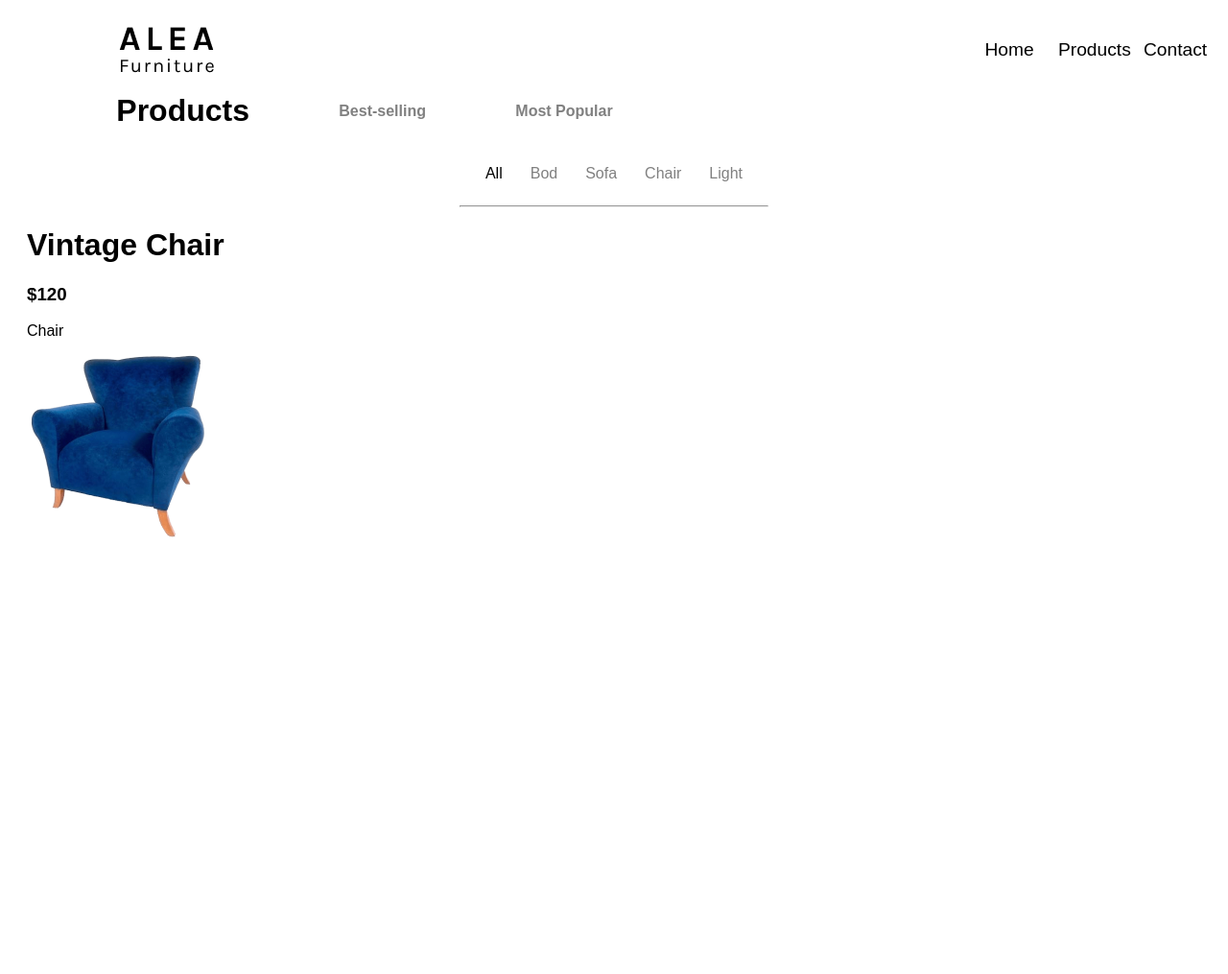
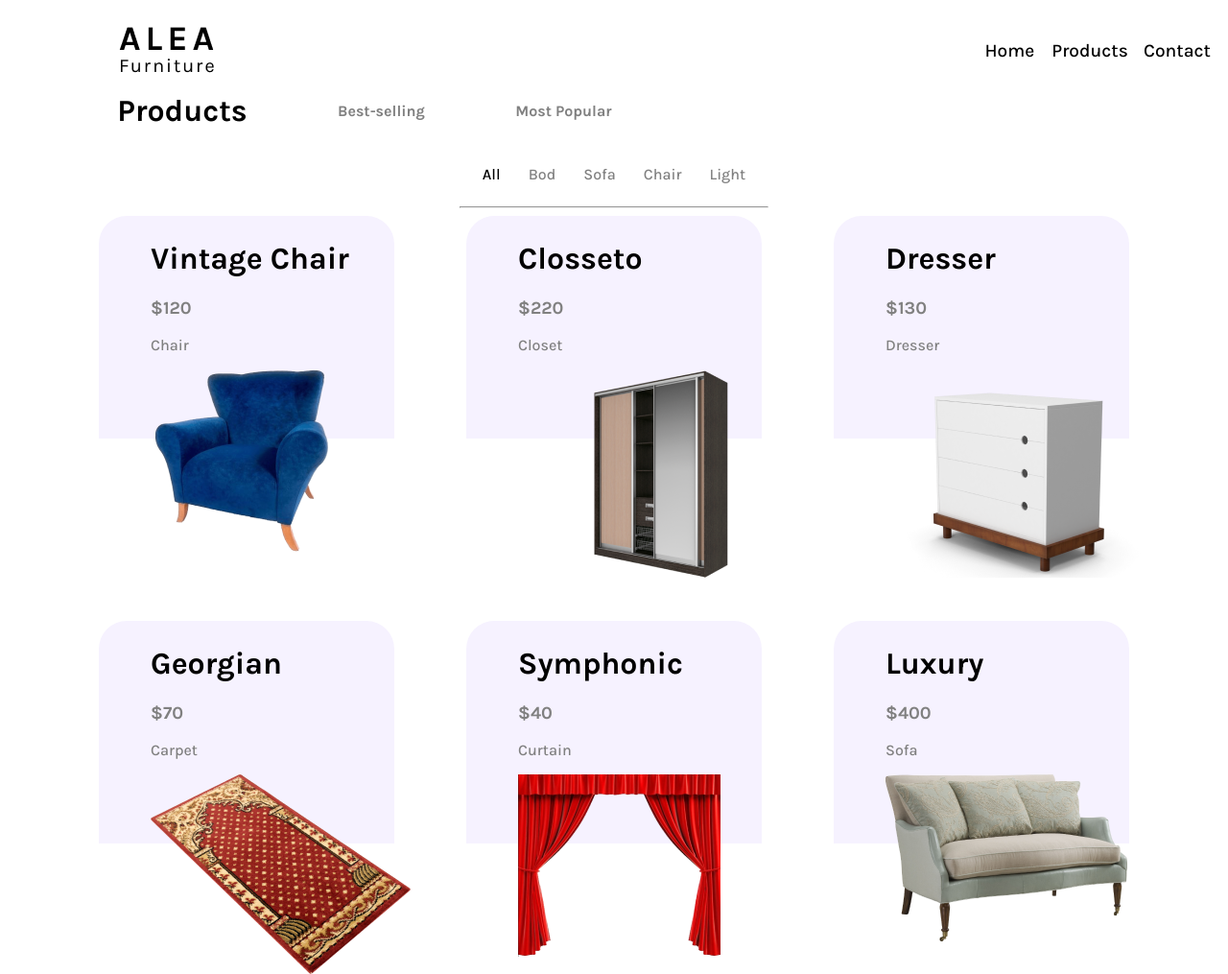
Before and after one commit to drinii79/alea, a plain HTML site: page index2.html in a window 1280 px wide. Shown: the whole page at 96% size. Before the commit the page ends 800 px from the top, so only its background shows below. Drawn offline with Linux system fonts and the light colour scheme.

Commit message:
Add files via upload

```diff
--- a/index2.html
+++ b/index2.html
@@ -4,14 +4,17 @@
     <meta name="viewport" content="width=device-width, initial-scale=1.0">
     <title>Document</title>
     <link rel="stylesheet" href="style2.css">
+    <link rel="preconnect" href="https://fonts.googleapis.com">
+    <link rel="preconnect" href="https://fonts.gstatic.com" crossorigin>
+    <link href="https://fonts.googleapis.com/css2?family=Karla:ital,wght@0,200..800;1,200..800&display=swap" rel="stylesheet">
 </head>
 <body>
     <div id="navbar">
         <img src="Alea.png" alt="">
     <div id="right-nav">
-        <a class="nav" style="width: 99px;"  href="#">Home</a>
-        <a class="nav" style="width: 115px;" href="#">Products</a>
-        <a class="nav" style="width: 60px;" href="#">Contact</a>
+        <a class="nav" style="width: 84px;"  href="index.html">Home</a>
+        <a class="nav" style="width: 115px;" href="index2.html">Products</a>
+        <a class="nav" style="width: 60px;" href="index4.html">Contact</a>
     </div>
     </div>
 
@@ -33,12 +36,58 @@
 </div>
 <hr id="line">
 
-<div id="chair">
-<h1>Vintage Chair</h1>
-<h3>$120</h3>
-<p> Chair</p>
-<img src="chair.png" alt="">
+<div id="top-products">
+    <a  href="index3.html"><div id="chair">
+        <h1>Vintage Chair</h1>
+        <h3 style="color: grey;">$120</h3>
+        <p style="color: grey;"> Chair</p>
+        <img  src="chair.png" alt="">
+    </div></a>
 
+
+
+<div id="closet">
+
+    <h1>Closseto</h1>
+    <h3 style="color: grey;">$220</h3>
+    <p style="color: grey;"> Closet</p>
+    <img  src="cupboard_closet_PNG16766 1 (1).png" alt="">
+</div>
+
+
+<div id="dresser">
+    <h1>Dresser</h1>
+    <h3 style="color: grey;">$130</h3>
+    <p style="color: grey;"> Dresser</p>
+    <img id="foto"  src="dresser_PNG182 1.png" alt="">
+</div>
+
+
+</div>
+<br><br><br><br><br><br><br><br><br><br>
+<div id="bottom-products">
+<div id="carpet">
+    <h1>Georgian</h1>
+    <h3 style="color: grey;">$70</h3>
+    <p style="color: grey;"> Carpet</p>
+    <img id="foto"  src="carpet_PNG57710 1.png" alt="">
+</div>
+
+<div id="curtain">
+    <h1>Symphonic</h1>
+    <h3 style="color: grey;">$40</h3>
+    <p style="color: grey;"> Curtain</p>
+    <img id="foto"  src="curtain_PNG5 1.png" alt="">
+</div>
+
+
+
+<div id="sofa">
+    <h1>Luxury</h1>
+    <h3 style="color: grey;">$400</h3>
+    <p style="color: grey;"> Sofa</p>
+    <img id="foto"  src="sofa_PNG6951 1.png" alt="">
+</div>
 
 </div>
 </body>
--- a/style2.css
+++ b/style2.css
@@ -2,7 +2,7 @@ body{
     padding: 20px;
     font-family: "Karla", sans-serif;
     font-optical-sizing: auto;
-
+    font-weight: 500;
     font-style: normal;
  }
  #navbar{
@@ -38,3 +38,64 @@ body{
     width: 20em;
     color: gray;
 }
+#chair{
+    border-radius: 29px 29px 0px 0px;
+    background-color:#F6F2FF ;
+    width: 254px;
+    height: 227px;
+padding-top: 5px;
+    padding-left: 54px;
+}
+#closet{
+    border-radius: 29px 29px 0px 0px;
+    background-color:#F6F2FF ;
+    width: 254px;
+    height: 227px;
+padding-top: 5px;
+    padding-left: 54px;
+
+}
+#dresser{
+    border-radius: 29px 29px 0px 0px;
+    background-color:#F6F2FF ;
+    width: 254px;
+    height: 227px;
+padding-top: 5px;
+    padding-left: 54px;
+}
+#top-products{
+    display: flex;
+    justify-content: space-evenly;
+}
+
+#carpet{
+    border-radius: 29px 29px 0px 0px;
+    background-color:#F6F2FF ;
+    width: 254px;
+    height: 227px;
+padding-top: 5px;
+    padding-left: 54px;
+}
+#curtain{
+    border-radius: 29px 29px 0px 0px;
+    background-color:#F6F2FF ;
+    width: 254px;
+    height: 227px;
+padding-top: 5px;
+    padding-left: 54px;
+}
+#sofa{
+    border-radius: 29px 29px 0px 0px;
+    background-color:#F6F2FF ;
+    width: 254px;
+    height: 227px;
+padding-top: 5px;
+    padding-left: 54px;
+}
+#bottom-products{
+    display: flex;
+    justify-content: space-evenly;
+}
+a{
+    color: black;
+}
--- /dev/null
+++ b/style3.css
@@ -0,0 +1,118 @@
+body{
+    padding: 20px;
+    font-family: "Karla", sans-serif;
+    font-optical-sizing: auto;
+    font-weight: 500;
+    font-style: normal;
+ }
+ #navbar{
+     display: flex   ;
+     justify-content: space-between;
+     align-items: center;
+     padding-left: 6em;
+ }
+ #right-nav{
+     width: 20%;
+     display: flex;
+
+ }
+ a{
+    color: black;
+    text-decoration: none;
+ }
+ .nav{
+    color: black;
+    font-size: larger;
+}
+#blue{
+    background-color:#043B78 ;
+    width: 27px;
+    height: 27px;
+    border-radius: 100%;
+}
+#purple{
+    background-color:#9416A8 ;
+    width: 27px;
+    height: 27px;
+    border-radius: 100%;
+}
+
+#orange{
+    background-color:#A83116 ;
+    width: 27px;
+    height: 27px;
+    border-radius: 100%;
+}
+#black{
+    background-color:black;
+    width: 27px;
+    height: 27px;
+    border-radius: 100%;
+}
+
+#ngjyrat{
+    display: flex;
+    align-items: center;
+    gap: 15px;
+}
+.button-5 {
+    align-items: center;
+    background-clip: padding-box;
+    background-color: #000000;
+height: 48px;
+width: 198px;
+    box-shadow: rgba(0, 0, 0, 0.02) 0 1px 3px 0;
+    box-sizing: border-box;
+    color: #fff;
+    cursor: pointer;
+    display: inline-flex;
+    font-family: system-ui,-apple-system,system-ui,"Helvetica Neue",Helvetica,Arial,sans-serif;
+    font-size: 16px;
+    font-weight: 600;
+    justify-content: center;
+    line-height: 1.25;
+    margin: 0;
+    min-height: 3rem;
+    padding: calc(.875rem - 1px) calc(1.5rem - 1px);
+    position: relative;
+    text-decoration: none;
+    transition: all 250ms;
+    user-select: none;
+    -webkit-user-select: none;
+    touch-action: manipulation;
+    vertical-align: baseline;
+    width: auto;
+  }
+
+  .button-5:hover,
+  .button-5:focus {
+    background-color: #000000;
+    box-shadow: rgba(0, 0, 0, 0.1) 0 4px 12px;
+  }
+
+  .button-5:hover {
+    transform: translateY(-1px);
+  }
+
+  .button-5:active {
+    background-color: #000000;
+    box-shadow: rgba(0, 0, 0, .06) 0 2px 4px;
+    transform: translateY(0);
+  }
+  #left-side{
+    width:38em;
+
+  }
+#right-side{
+    background-color:  #D2C7F0;
+    height: 411px;
+    width: 482px;
+    padding-left: 27px;
+    padding-top: 54px;
+
+}
+#kejt{
+    display: flex;
+    align-items: center;
+    justify-content: space-evenly;
+}
--- /dev/null
+++ b/style4.css
@@ -0,0 +1,103 @@
+body{
+    padding: 20px;
+    font-family: "Karla", sans-serif;
+    font-optical-sizing: auto;
+    font-weight: 500;
+    font-style: normal;
+ }
+ #navbar{
+     display: flex   ;
+     justify-content: space-between;
+     align-items: center;
+     padding-left: 6em;
+ }
+ #right-nav{
+     width: 20%;
+     display: flex;
+
+ }
+ a{
+     text-decoration: none;
+ }
+ .nav{
+     color: black;
+     font-size: larger;}
+
+     #right{
+
+        display: block;
+        flex-direction: column;
+     }
+     #krejt{
+        display: flex;
+        justify-content: space-evenly;
+     }
+     .button-5 {
+        align-items: center;
+        background-clip: padding-box;
+        background-color: #000000;
+    height: 48px;
+    width: 503px;
+        box-shadow: rgba(0, 0, 0, 0.02) 0 1px 3px 0;
+        box-sizing: border-box;
+        color: #fff;
+        cursor: pointer;
+        display: inline-flex;
+        font-family: system-ui,-apple-system,system-ui,"Helvetica Neue",Helvetica,Arial,sans-serif;
+        font-size: 16px;
+        font-weight: 600;
+        justify-content: center;
+        line-height: 1.25;
+        margin: 0;
+        min-height: 3rem;
+        padding: calc(.875rem - 1px) calc(1.5rem - 1px);
+        position: relative;
+        text-decoration: none;
+        transition: all 250ms;
+        user-select: none;
+        -webkit-user-select: none;
+        touch-action: manipulation;
+        vertical-align: baseline;
+        width: auto;
+      }
+
+      .button-5:hover,
+      .button-5:focus {
+        background-color: #000000;
+        box-shadow: rgba(0, 0, 0, 0.1) 0 4px 12px;
+      }
+
+      .button-5:hover {
+        transform: translateY(-1px);
+      }
+
+      .button-5:active {
+        background-color: #000000;
+        box-shadow: rgba(0, 0, 0, .06) 0 2px 4px;
+        transform: translateY(0);
+      }
+      #left-side{
+        width:38em;
+
+      }
+    #right-side{
+        background-color:  #D2C7F0;
+        height: 411px;
+        width: 482px;
+        padding-left: 27px;
+        padding-top: 54px;
+
+    }
+    #kejt{
+        display: flex;
+        align-items: center;
+        justify-content: space-between;
+    }
+    .contact{
+        width: 500px;
+        height: 56px;
+        border: none;
+        border-radius: 7px;
+
+box-shadow: 2px 0px 10px 7px rgba(139,139,139,0.15);
+    }
```
Also changed, not shown: index.html (+3 -3 lines), index3.html (added, +57 -0 lines), index4.html (added, +40 -0 lines), Rectangle 17.png (added), carpet_PNG57710 1.png (added), cupboard_closet_PNG16766 1 (1).png (added), curtain_PNG5 1.png (added), dresser_PNG182 1.png (added), sofa_PNG6951 1.png (added).
